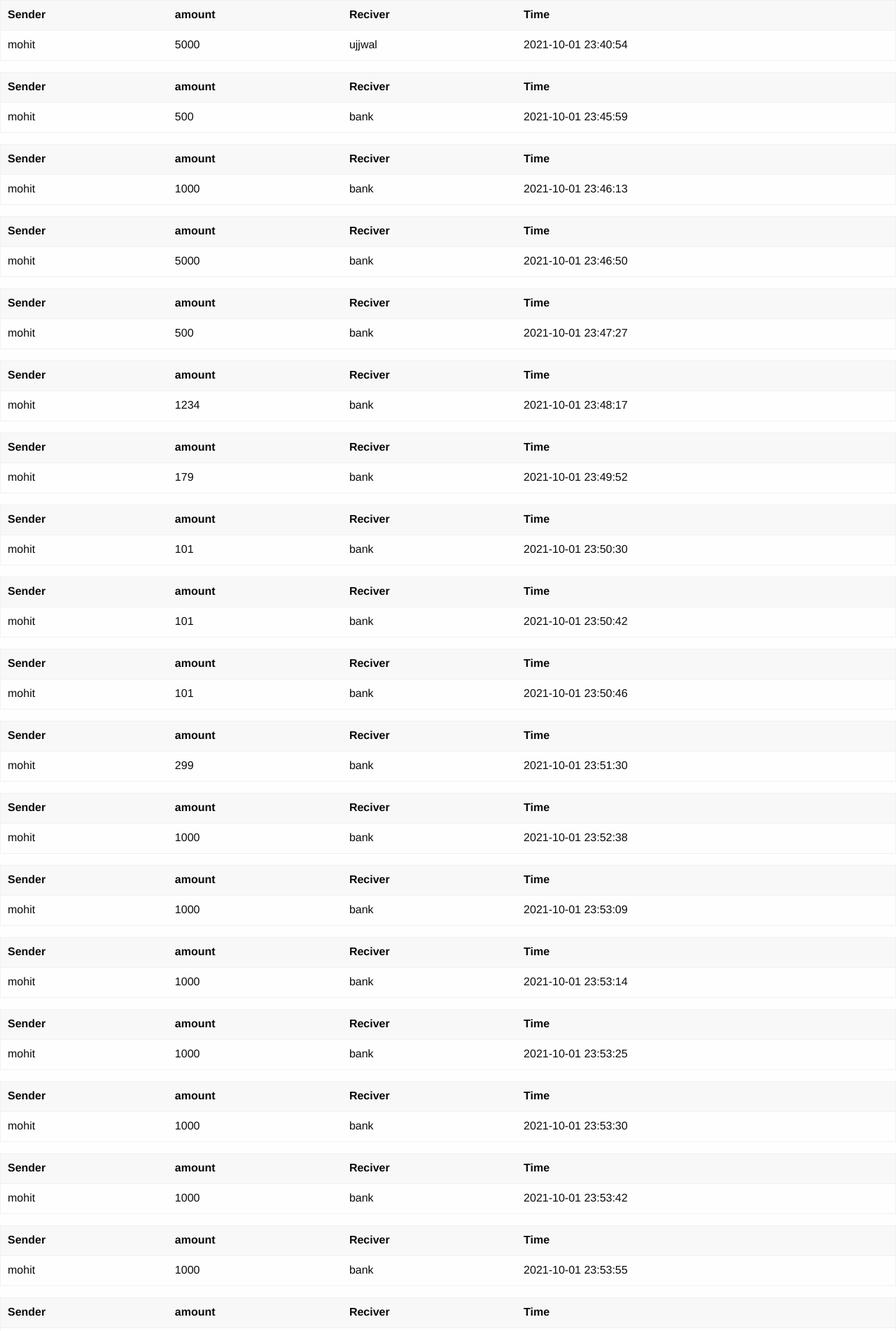
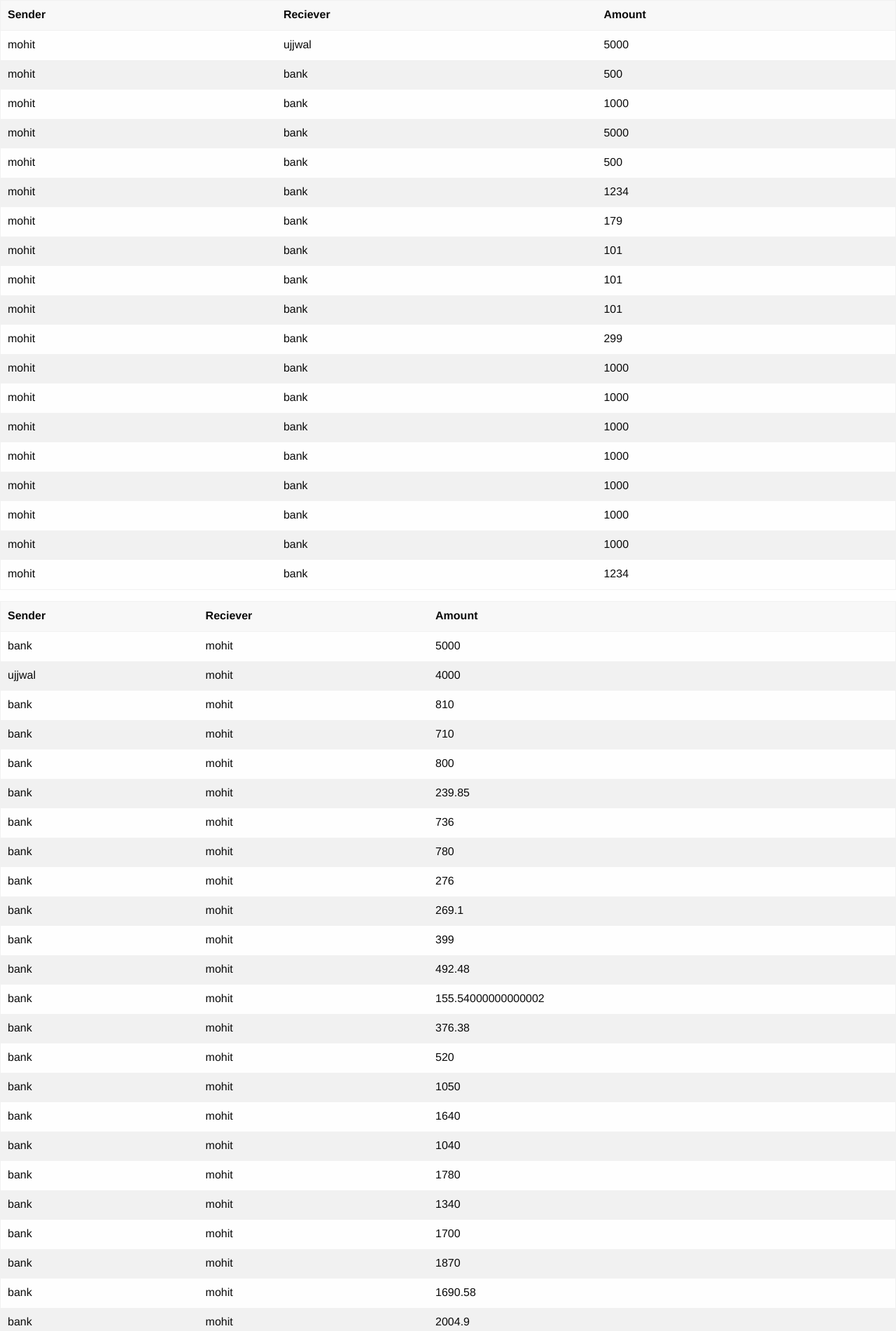
Before and after one commit to ujjwal-kr/betcoin, a Flask app: a page that uses app/templates/transaction.html in a window 1280 px wide. Shown: the part 54-1956 px from the top of the page at 70% size. Run offline with Flask 2, Linux system fonts and the light colour scheme; data comes from the database, SQL or seed files in the repository; both versions use the stored data as it was after the commit; some libraries are stand-ins or nearby versions.

Commit message:
add table layout for transactions

```diff
--- a/app/routes.py
+++ b/app/routes.py
@@ -187,7 +187,7 @@ def casino():
                         db.session.add(transaction)
                         db.session.commit()
                         return render_template("results.html", resultText=username+" wins!",
-                        resultText2=username + " wins "+str(amount)+"x in the gamble with " + str(percentage)+"% increase")
+                        resultText2=username + " wins "+str(amount)+" in the gamble with " + str(percentage)+"% increase")
                 else: return "Cant bet for less than 100"
             else: return "Wrong Password"
         except: return "User Not Found"
--- a/app/templates/transaction.html
+++ b/app/templates/transaction.html
@@ -5,52 +5,53 @@
 
 {% block content %}
 
-    {% for send in sends %}
-    <table id='result' class='display'>
+<table>
   <thead>
     <tr>
       <th>Sender</th>
-          <th>amount</th>
-          <th>Reciver</th>
-          <th>Time</th>
+      <th>Reciever</th>
+      <th>Amount</th>
     </tr>
   </thead>
-
   <tbody>
+    {% for send in sends %}
     <tr>
-          <td>{{ send.sender }}</td>
-          <td>{{ send.amount }}</td>
+      <td>{{send.sender}}</td>
       <td>{{send.reciever}}</td>
-          <td>{{send.dateTime}}</td>
+      <td>{{send.amount}}</td>
+    </tr>
     {% endfor %}
-        </tr>
   </tbody>
 </table>
 
-    {% for recieve in recieves %}
 
 
-  <table id='result' class='display'>
+<table>
   <thead>
     <tr>
-
       <th>Sender</th>
-        <th>amount</th>
-        <th>Reciver</th>
-        <th>Time</th>
-
+      <th>Reciever</th>
+      <th>Amount</th>
     </tr>
   </thead>
   <tbody>
+
+    {% for recieve in recieves %}
+
     <tr>
       <td>{{recieve.sender}}</td>
+      <td>{{recieve.reciever}}</td>
       <td>{{recieve.amount}}</td>
-        <td>{{recieve.reciever}}</td>
-        <td>{{recieve.dateTime}}</td>
     </tr>
+
+    {% endfor %}
+
   </tbody>
 </table>
-    {% endfor %}
+
+
+
+
 
 
 {% endblock %}
--- a/app/templates/wallet.html
+++ b/app/templates/wallet.html
@@ -10,7 +10,7 @@
     <br>
     <span style="font-size: 1.5rem; font-family:'Courier New', Courier, monospace">Balance:{{wallet.balance}} BET</span>
     <br>
-    <span style="font-size: 1.5rem; font-family:'Courier New', Courier, monospace">Debt: 500 BET</span>
+    <span style="font-size: 1.5rem; font-family:'Courier New', Courier, monospace">Debt: {{wallet.debt}}</span>
     <br>
     <br>
     <a href="/transactions/{{wallet.username}}" style="text-decoration:underline;">Personal Transactions</a>
```
Also changed, not shown: app/test.sqlite3. Lines whose indentation alone changed are shown as unchanged.
